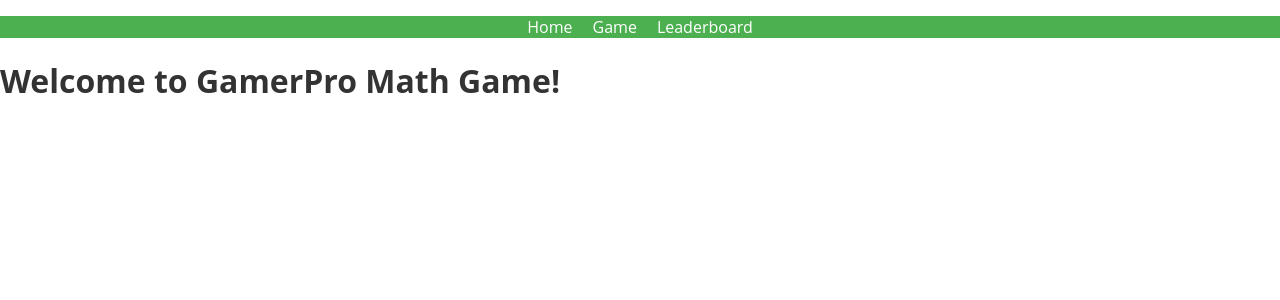
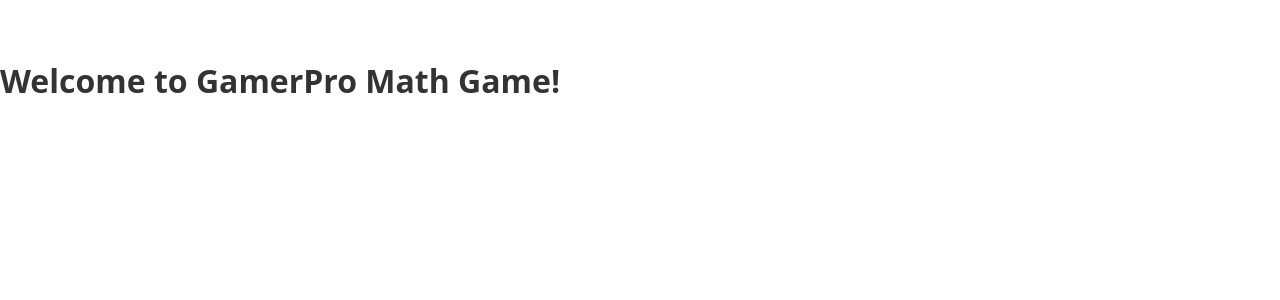
Before and after one commit to davidamebley/gamerpro-math-game, a React (Create React App) app in the folder frontend/: page / in a window 1280 px wide. Shown: the top 300 px of the page. Built offline with nearby package versions, Linux system fonts and the light colour scheme.

Commit message:
Remove unwanted background color from nav element

```diff
--- a/frontend/src/App.css
+++ b/frontend/src/App.css
@@ -16,7 +16,6 @@
   padding: 0;
   display: flex;
   justify-content: center;
-  background-color: #4caf50;
 }
 
 nav ul li {
```
